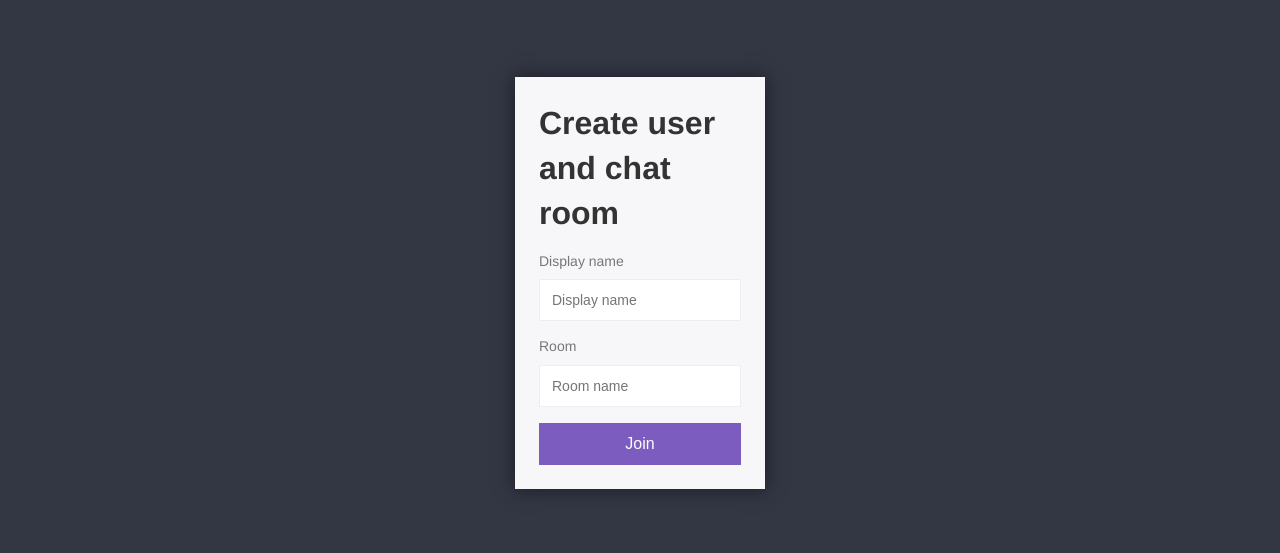
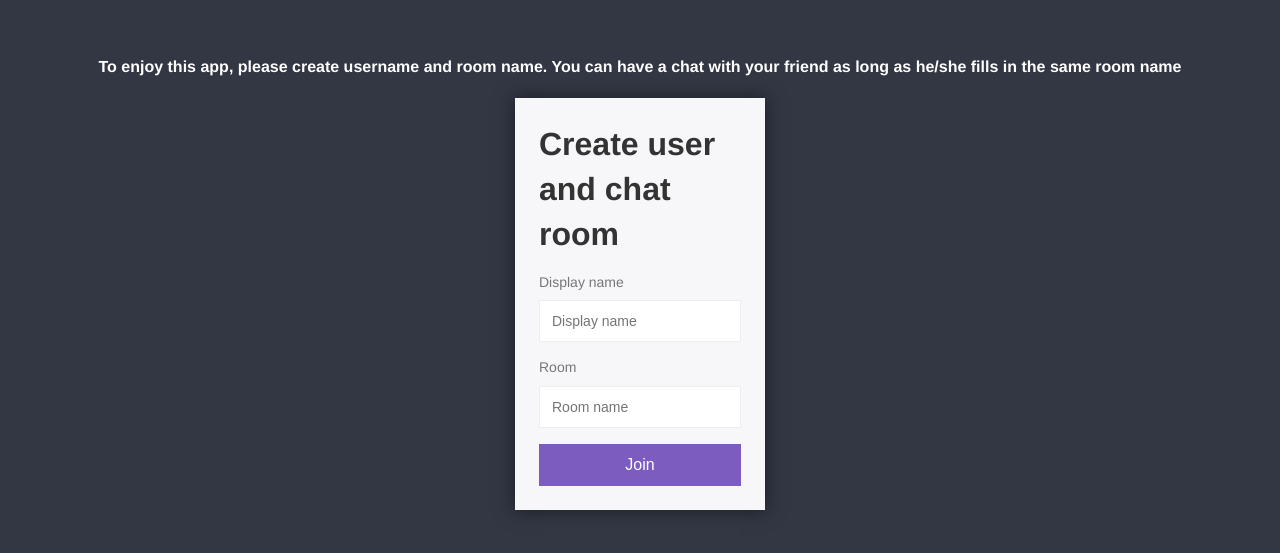
Before and after one commit to NganHaVan/RealTimeChatApp, a website: page public/index.html in a window 1280 px wide. Shown: the part 117-670 px from the top of the page. Drawn offline with Linux system fonts and the light colour scheme.

Commit message:
add instruction

```diff
--- a/public/css/styles.min.css
+++ b/public/css/styles.min.css
@@ -54,13 +54,25 @@ button:disabled {
   background: #7c5cbf94
 }
 
+.main {
+  background-color: #333744;
+  width: 100vw;
+  min-height: 100vh;
+  display: flex;
+  flex-direction: column;
+  justify-content: center;
+}
+
+.intro {
+  color: #fff;
+  text-align: center;
+  margin-bottom: 20px;
+}
+
 .centered-form {
-  background: #333744;
-  width: 100vw;
-  height: 100vh;
   display: flex;
   justify-content: center;
-  align-items: center
+  align-items: center;
 }
 
 .centered-form__box {
--- a/public/index.html
+++ b/public/index.html
@@ -7,10 +7,16 @@
   <meta http-equiv="X-UA-Compatible" content="ie=edge" />
   <link rel="icon" href="/img/favicon.png" />
   <link rel="stylesheet" href="/css/styles.min.css" />
-  <title>Chat App</title>
+  <title>Fill in</title>
 </head>
 
 <body>
+  <div class="main">
+    <div class="intro">
+      <h4>To enjoy this app, please create username and room name. You can have a chat with your friend as long as
+        he/she
+        fills in the same room name</h4>
+    </div>
     <div class="centered-form">
       <div class="centered-form__box">
         <h1>Create user and chat room</h1>
@@ -23,6 +29,7 @@
         </form>
       </div>
     </div>
+  </div>
 </body>
 
 </html>
```
Lines whose indentation alone changed are shown as unchanged.
